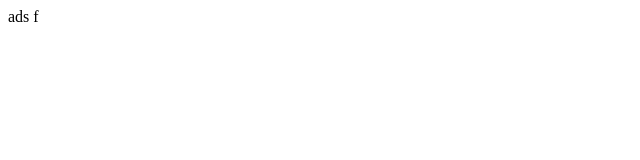
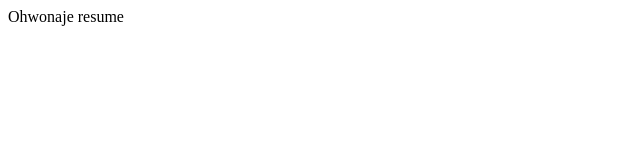
Before and after one commit to OhWonjae/OhWonjae.github.io, a React app: page / in a window 1280 px wide. Shown: the top 160 px of the page, without its empty margins (0-640 px from the left). Built offline with nearby package versions, Linux system fonts and the light colour scheme.

Commit message:
feature/리액트 기본 환경 세팅

```diff
--- a/src/pages/App.tsx
+++ b/src/pages/App.tsx
@@ -1,5 +1,5 @@
 const App = () => {
-  return <>ads f</>;
+  return <>Ohwonaje resume</>;
 };
 
 export default App;
```
